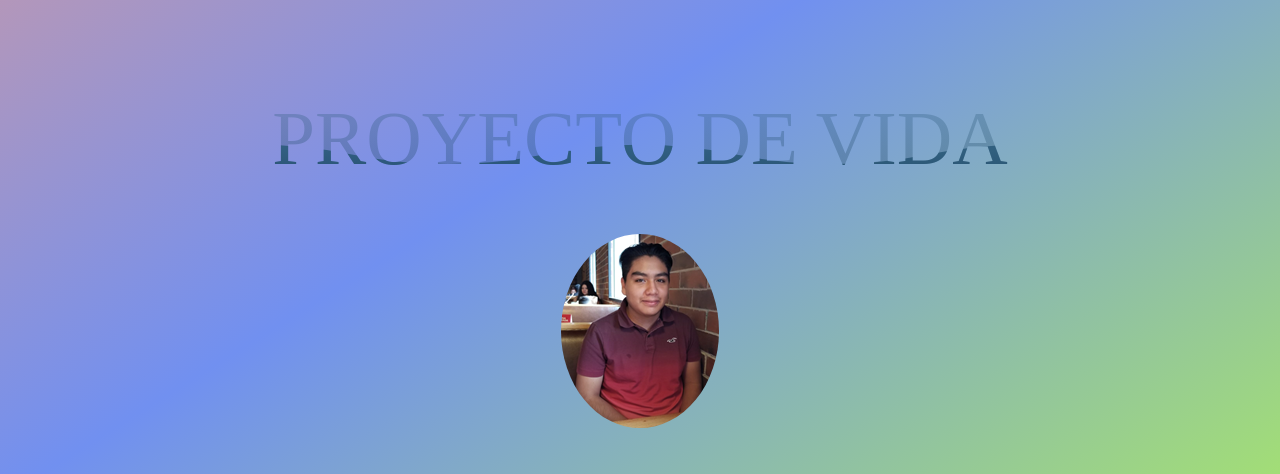
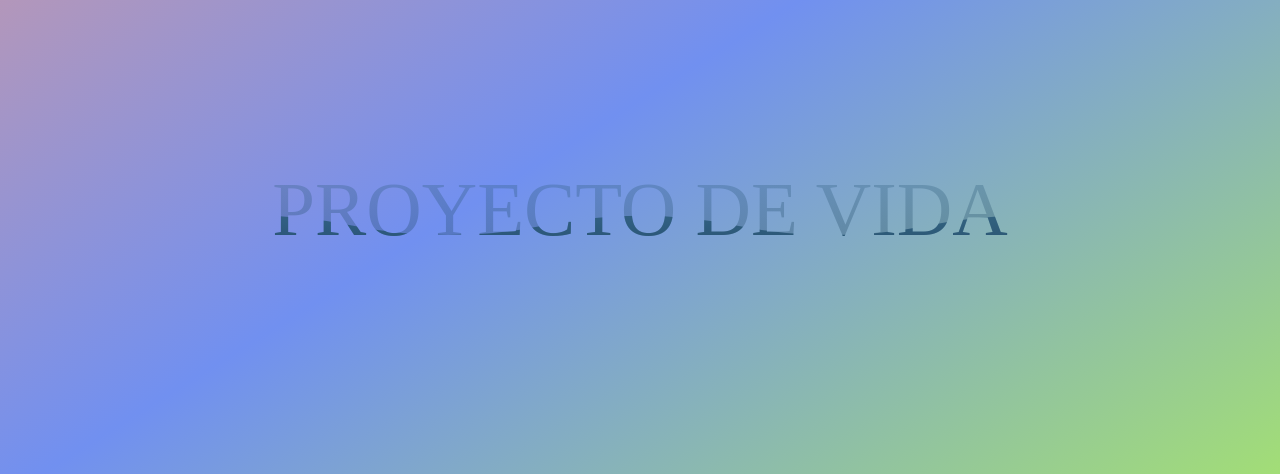
Before and after one commit to DanielsEZ/Examen, a plain HTML site: page index.html in a window 1280 px wide. Shown: the part 87-561 px from the top of the page. Drawn offline with nearby package versions, Linux system fonts and the light colour scheme; a web font is replaced by a local one.

Commit message:
borre imagen

```diff
--- a/index.html
+++ b/index.html
@@ -89,7 +89,7 @@
       <text text-anchor="middle" x="50" y="10" font-size="8" fill="url(#gradient)" fill-opacity="0.3">PROYECTO DE VIDA</text>
     </svg>
 
-    <img class="imgyo" src="img/imgyo.png">
+
 
 <div class="container" >
 
```
